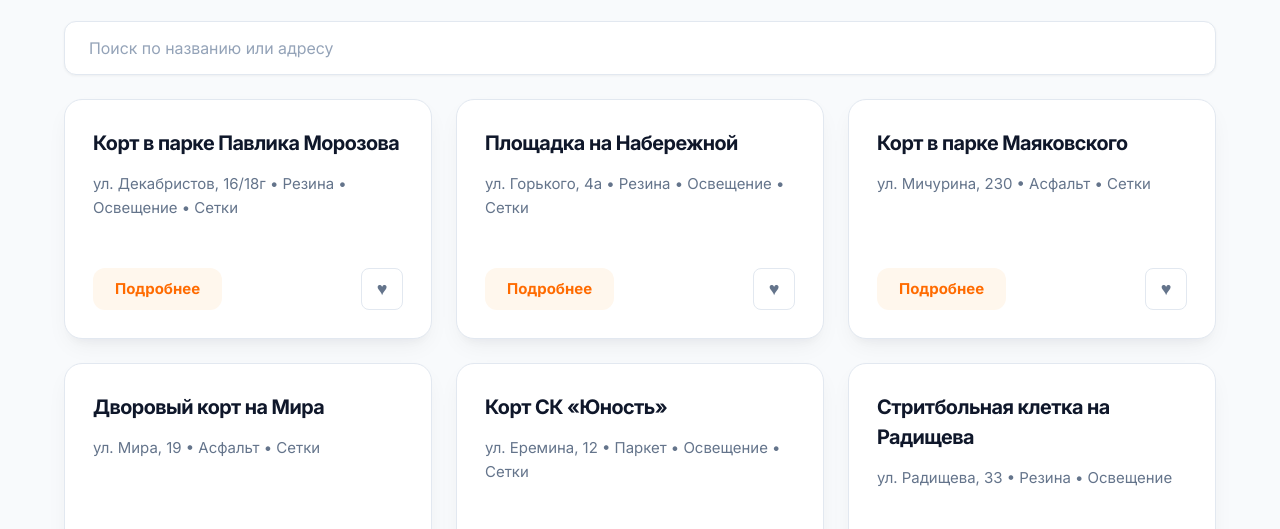
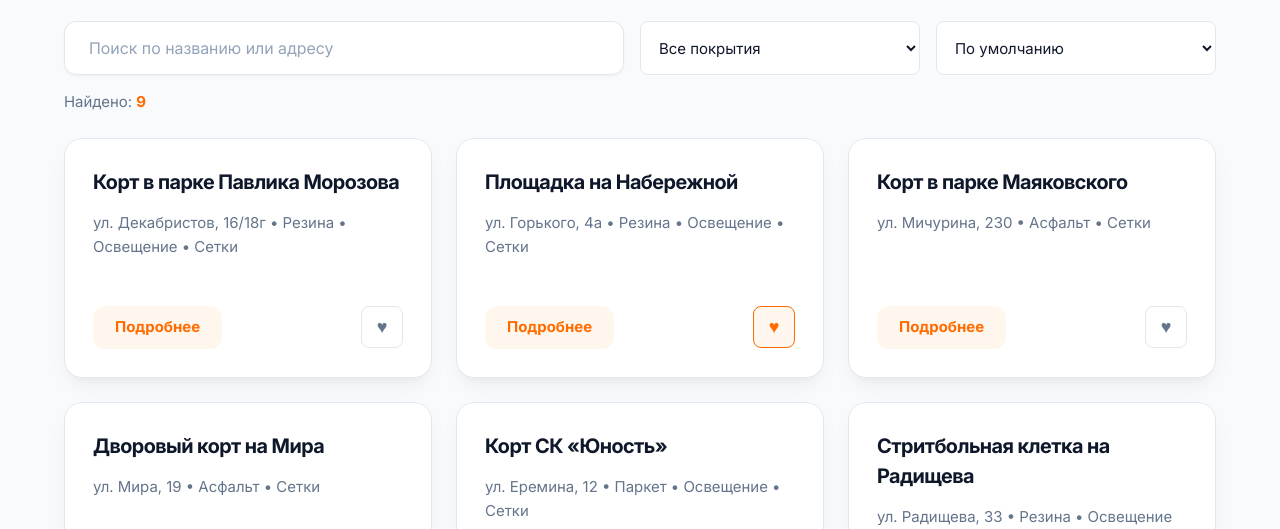
Before and after one commit to dutxh/streetspot, a plain HTML site: page courts.html in a window 1280 px wide. Shown: the part 206-735 px from the top of the page. Drawn offline with Linux system fonts and the light colour scheme.

Commit message:
#2 - Поиск и сортировка, загрузка данных через Fetch API, ошибки

```diff
--- a/courts.html
+++ b/courts.html
@@ -37,9 +37,33 @@
       <section class="section">
         <h1 class="section-title">Площадки в твоем городе</h1>
 
-        <div class="search-input-group catalog-search">
-          <label for="catalog-query" class="skrytyy">Поиск площадки</label>
-          <input type="search" id="catalog-query" class="form-input catalog-query" placeholder="Поиск по названию или адресу">
+        <div class="catalog-controls">
+          <div class="search-input-group catalog-search">
+            <label for="catalog-query" class="skrytyy">Поиск площадки</label>
+            <input type="search" id="catalog-query" class="form-input catalog-query" placeholder="Поиск по названию или адресу">
+          </div>
+
+          <select class="form-control catalog-filter-surface" aria-label="Покрытие">
+            <option value="all">Все покрытия</option>
+            <option value="Резина">Резиновая крошка</option>
+            <option value="Асфальт">Асфальт</option>
+            <option value="Паркет">Паркет / Зал</option>
+          </select>
+
+          <select class="form-control catalog-sort" aria-label="Сортировка">
+            <option value="default">По умолчанию</option>
+            <option value="name-asc">Название: А → Я</option>
+            <option value="name-desc">Название: Я → А</option>
+            <option value="rating">По рейтингу</option>
+            <option value="players">По числу игроков</option>
+          </select>
+        </div>
+
+        <p class="catalog-count-line">Найдено: <span class="catalog-count">0</span></p>
+
+        <div class="catalog-state" aria-live="polite">
+          <p class="catalog-state-text"></p>
+          <button type="button" class="btn btn-accent catalog-retry" hidden>Повторить попытку</button>
         </div>
 
         <div class="setka-kartochek" id="courts-list"></div>
@@ -66,6 +90,7 @@
     </div>
   </footer>
 
+  <script src="js/api.js"></script>
   <script src="js/script.js"></script>
 
 </body>
--- a/css/style.css
+++ b/css/style.css
@@ -34,6 +34,10 @@
   box-sizing: border-box;
   margin: 0;
   padding: 0;
+}
+
+[hidden] {
+  display: none !important;
 }
 
 body {
@@ -1257,8 +1261,40 @@ body {
   background-color: var(--accent-orange);
 }
 
+.catalog-controls {
+  display: grid;
+  grid-template-columns: 2fr 1fr 1fr;
+  gap: 16px;
+  margin-bottom: 16px;
+}
+
 .catalog-search {
+  margin-bottom: 0;
+}
+
+.catalog-count-line {
   margin-bottom: 24px;
+  font-size: 15px;
+  color: var(--text-secondary);
+}
+
+.catalog-count {
+  font-weight: 700;
+  color: var(--accent-orange);
+}
+
+.catalog-state {
+  margin-bottom: 16px;
+  text-align: center;
+}
+
+.catalog-state-text {
+  font-size: 15px;
+  color: var(--text-secondary);
+}
+
+.catalog-retry {
+  margin-top: 12px;
 }
 
 .catalog-empty {
@@ -1457,4 +1493,8 @@ body.no-scroll {
   .nav.open {
     display: block;
   }
+
+  .catalog-controls {
+    grid-template-columns: 1fr;
+  }
 }
--- /dev/null
+++ b/data/courts.json
@@ -0,0 +1,11 @@
+[
+  { "id": 1, "name": "Корт в парке Павлика Морозова", "address": "ул. Декабристов, 16/18г", "surface": "Резина", "lighting": true, "nets": true, "favorite": false, "rating": 4.8, "players": 12 },
+  { "id": 2, "name": "Площадка на Набережной", "address": "ул. Горького, 4а", "surface": "Резина", "lighting": true, "nets": true, "favorite": true, "rating": 4.6, "players": 9 },
+  { "id": 3, "name": "Корт в парке Маяковского", "address": "ул. Мичурина, 230", "surface": "Асфальт", "lighting": false, "nets": true, "favorite": false, "rating": 4.1, "players": 15 },
+  { "id": 4, "name": "Дворовый корт на Мира", "address": "ул. Мира, 19", "surface": "Асфальт", "lighting": false, "nets": true, "favorite": false, "rating": 3.7, "players": 5 },
+  { "id": 5, "name": "Корт СК «Юность»", "address": "ул. Еремина, 12", "surface": "Паркет", "lighting": true, "nets": true, "favorite": false, "rating": 4.9, "players": 20 },
+  { "id": 6, "name": "Стритбольная клетка на Радищева", "address": "ул. Радищева, 33", "surface": "Резина", "lighting": true, "nets": false, "favorite": false, "rating": 4.3, "players": 7 },
+  { "id": 7, "name": "Площадка стадиона «Динамо»", "address": "ул. Ельцина, 8", "surface": "Асфальт", "lighting": true, "nets": true, "favorite": false, "rating": 4.5, "players": 18 },
+  { "id": 8, "name": "Корт на 8 Марта", "address": "ул. 8 Марта, 62", "surface": "Резина", "lighting": true, "nets": true, "favorite": true, "rating": 4.0, "players": 11 },
+  { "id": 9, "name": "Корт в парке УрГУПС", "address": "ул. Дзержинского, 14", "surface": "Асфальт", "lighting": false, "nets": false, "favorite": false, "rating": 3.9, "players": 4 }
+]
--- /dev/null
+++ b/js/api.js
@@ -0,0 +1,22 @@
+'use strict';
+
+const COURTS_API_URL = 'data/courts.json';
+
+async function requestJson(url) {
+  const response = await fetch(url);
+
+  if (!response.ok) {
+    throw new Error('Ошибка сети: ' + response.status);
+  }
+
+  return response.json();
+}
+
+async function getCourts() {
+  return requestJson(COURTS_API_URL);
+}
+
+async function getCourtById(id) {
+  const list = await getCourts();
+  return list.find((court) => court.id === Number(id)) || null;
+}
--- a/js/script.js
+++ b/js/script.js
@@ -1,6 +1,9 @@
 'use strict';
 
 console.log('Street Spot: скрипты подключены');
+
+let courts = [];
+const favorites = new Set();
 
 function escapeHtml(value) {
   return String(value)
@@ -154,26 +157,20 @@ function initAccordion() {
   });
 }
 
-const courts = [
-  { id: 1, name: 'Корт в парке Павлика Морозова', address: 'ул. Декабристов, 16/18г', surface: 'Резина', lighting: true, nets: true, favorite: false },
-  { id: 2, name: 'Площадка на Набережной', address: 'ул. Горького, 4а', surface: 'Резина', lighting: true, nets: true, favorite: false },
-  { id: 3, name: 'Корт в парке Маяковского', address: 'ул. Мичурина, 230', surface: 'Асфальт', lighting: false, nets: true, favorite: false },
-  { id: 4, name: 'Дворовый корт на Мира', address: 'ул. Мира, 19', surface: 'Асфальт', lighting: false, nets: true, favorite: false },
-  { id: 5, name: 'Корт СК «Юность»', address: 'ул. Еремина, 12', surface: 'Паркет', lighting: true, nets: true, favorite: false },
-  { id: 6, name: 'Стритбольная клетка на Радищева', address: 'ул. Радищева, 33', surface: 'Резина', lighting: true, nets: false, favorite: false },
-  { id: 7, name: 'Площадка стадиона «Динамо»', address: 'ул. Ельцина, 8', surface: 'Асфальт', lighting: true, nets: true, favorite: false },
-  { id: 8, name: 'Корт на 8 Марта', address: 'ул. 8 Марта, 62', surface: 'Резина', lighting: true, nets: true, favorite: true },
-  { id: 9, name: 'Корт в парке УрГУПС', address: 'ул. Дзержинского, 14', surface: 'Асфальт', lighting: false, nets: false, favorite: false }
-];
-
 function initCatalog() {
   const list = document.querySelector('#courts-list');
-  const empty = document.querySelector('.catalog-empty');
-  const search = document.querySelector('.catalog-query');
 
   if (!list) {
     return;
   }
+
+  const search = document.querySelector('.catalog-query');
+  const surfaceFilter = document.querySelector('.catalog-filter-surface');
+  const sortSelect = document.querySelector('.catalog-sort');
+  const counter = document.querySelector('.catalog-count');
+  const empty = document.querySelector('.catalog-empty');
+  const stateText = document.querySelector('.catalog-state-text');
+  const retryButton = document.querySelector('.catalog-retry');
 
   function buildCard(court) {
     const features = [court.surface];
@@ -184,8 +181,8 @@ function initCatalog() {
       features.push('Сетки');
     }
 
-    const activeClass = court.favorite ? ' active' : '';
-    const pressed = String(court.favorite);
+    const isFavorite = favorites.has(court.id);
+    const activeClass = isFavorite ? ' active' : '';
 
     return `
       <article class="court-card" data-id="${court.id}">
@@ -193,7 +190,7 @@ function initCatalog() {
         <p class="court-card-desc">${escapeHtml(court.address)} • ${escapeHtml(features.join(' • '))}</p>
         <div class="court-card-actions">
           <a href="court.html" class="btn btn-secondary">Подробнее</a>
-          <button type="button" class="favorite-btn${activeClass}" aria-pressed="${pressed}" aria-label="Добавить в избранное">&hearts;</button>
+          <button type="button" class="favorite-btn${activeClass}" aria-pressed="${isFavorite}" aria-label="Добавить в избранное">&hearts;</button>
         </div>
       </article>
     `;
@@ -215,6 +212,76 @@ function initCatalog() {
     list.innerHTML = items.map(buildCard).join('');
   }
 
+  function applyFilters() {
+    const query = (search ? search.value : '').trim().toLowerCase();
+    const surface = surfaceFilter ? surfaceFilter.value : 'all';
+    const sort = sortSelect ? sortSelect.value : 'default';
+
+    const filtered = courts.filter((court) => {
+      const matchesQuery = court.name.toLowerCase().includes(query)
+        || court.address.toLowerCase().includes(query);
+      const matchesSurface = surface === 'all' || court.surface === surface;
+
+      return matchesQuery && matchesSurface;
+    });
+
+    const sorted = [...filtered];
+
+    if (sort === 'name-asc') {
+      sorted.sort((a, b) => a.name.localeCompare(b.name, 'ru'));
+    } else if (sort === 'name-desc') {
+      sorted.sort((a, b) => b.name.localeCompare(b.name, 'ru'));
+    } else if (sort === 'rating') {
+      sorted.sort((a, b) => b.rating - a.rating);
+    } else if (sort === 'players') {
+      sorted.sort((a, b) => b.players - a.players);
+    }
+
+    if (counter) {
+      counter.textContent = sorted.length;
+    }
+
+    renderCourts(sorted);
+  }
+
+  function showState(message, withRetry) {
+    if (stateText) {
+      stateText.textContent = message;
+    }
+    if (retryButton) {
+      retryButton.hidden = !withRetry;
+    }
+  }
+
+  async function loadCourts() {
+    showState('Загрузка площадок…', false);
+    list.innerHTML = '';
+    if (empty) {
+      empty.hidden = true;
+    }
+
+    if (typeof getCourts !== 'function') {
+      showState('Не удалось загрузить площадки.', true);
+      return;
+    }
+
+    try {
+      const data = await getCourts();
+      courts = data;
+      favorites.clear();
+      courts.forEach((court) => {
+        if (court.favorite) {
+          favorites.add(court.id);
+        }
+      });
+
+      showState('', false);
+      applyFilters();
+    } catch {
+      showState('Не удалось загрузить площадки. Проверьте соединение и повторите попытку.', true);
+    }
+  }
+
   list.addEventListener('click', (event) => {
     const button = event.target.closest('.favorite-btn');
 
@@ -223,31 +290,33 @@ function initCatalog() {
     }
 
     const card = button.closest('.court-card');
-    const court = courts.find((item) => item.id === Number(card.dataset.id));
+    const id = Number(card.dataset.id);
 
-    if (!court) {
-      return;
+    if (favorites.has(id)) {
+      favorites.delete(id);
+    } else {
+      favorites.add(id);
     }
 
-    court.favorite = !court.favorite;
-    button.classList.toggle('active', court.favorite);
-    button.setAttribute('aria-pressed', String(court.favorite));
+    const isFavorite = favorites.has(id);
+    button.classList.toggle('active', isFavorite);
+    button.setAttribute('aria-pressed', String(isFavorite));
   });
 
   if (search) {
-    search.addEventListener('input', () => {
-      const query = search.value.trim().toLowerCase();
-
-      const filtered = courts.filter((court) => {
-        return court.name.toLowerCase().includes(query)
-          || court.address.toLowerCase().includes(query);
-      });
-
-      renderCourts(filtered);
-    });
+    search.addEventListener('input', applyFilters);
+  }
+  if (surfaceFilter) {
+    surfaceFilter.addEventListener('change', applyFilters);
+  }
+  if (sortSelect) {
+    sortSelect.addEventListener('change', applyFilters);
+  }
+  if (retryButton) {
+    retryButton.addEventListener('click', loadCourts);
   }
 
-  renderCourts(courts);
+  loadCourts();
 }
 
 function initFormValidation() {
```
